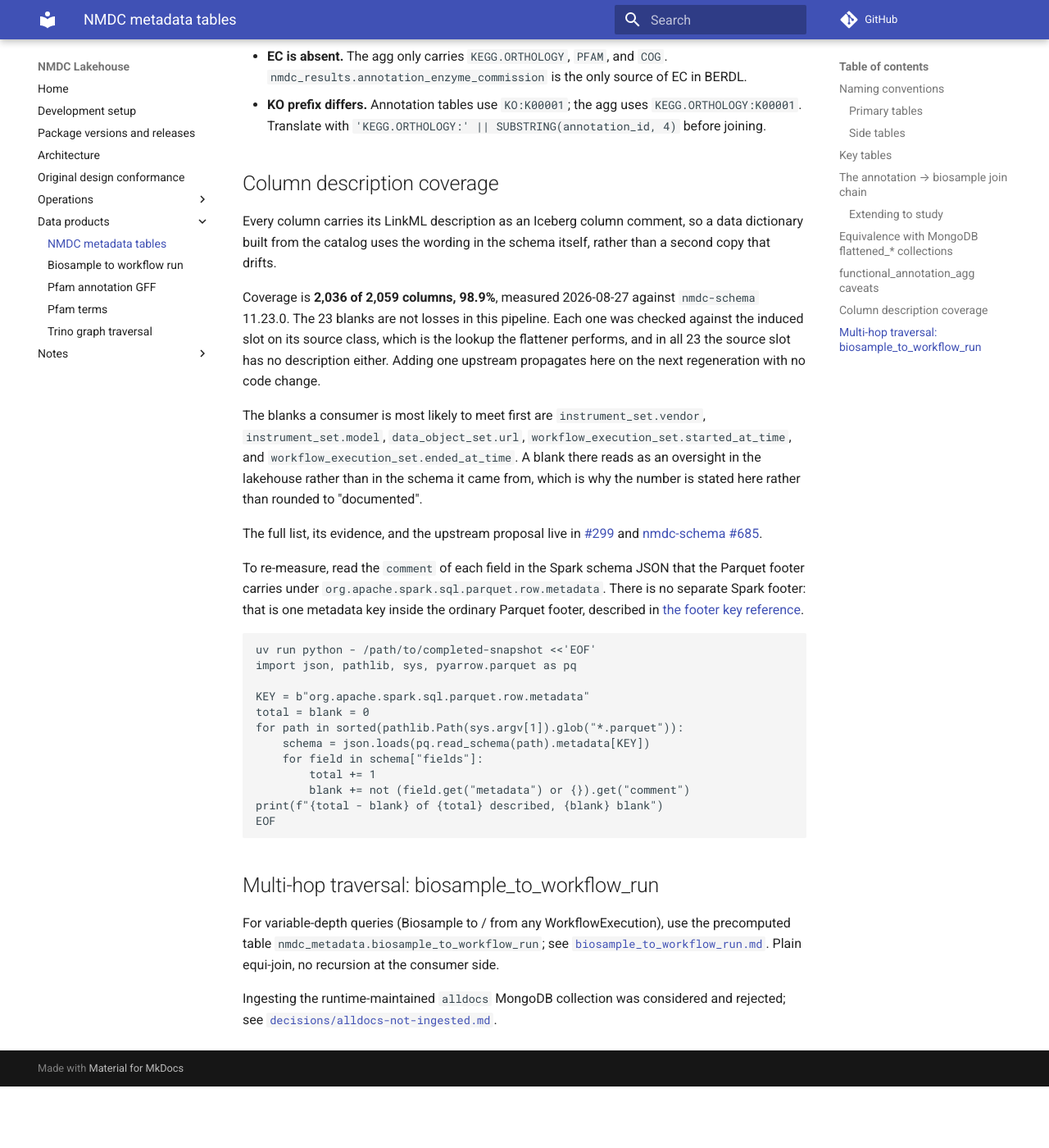
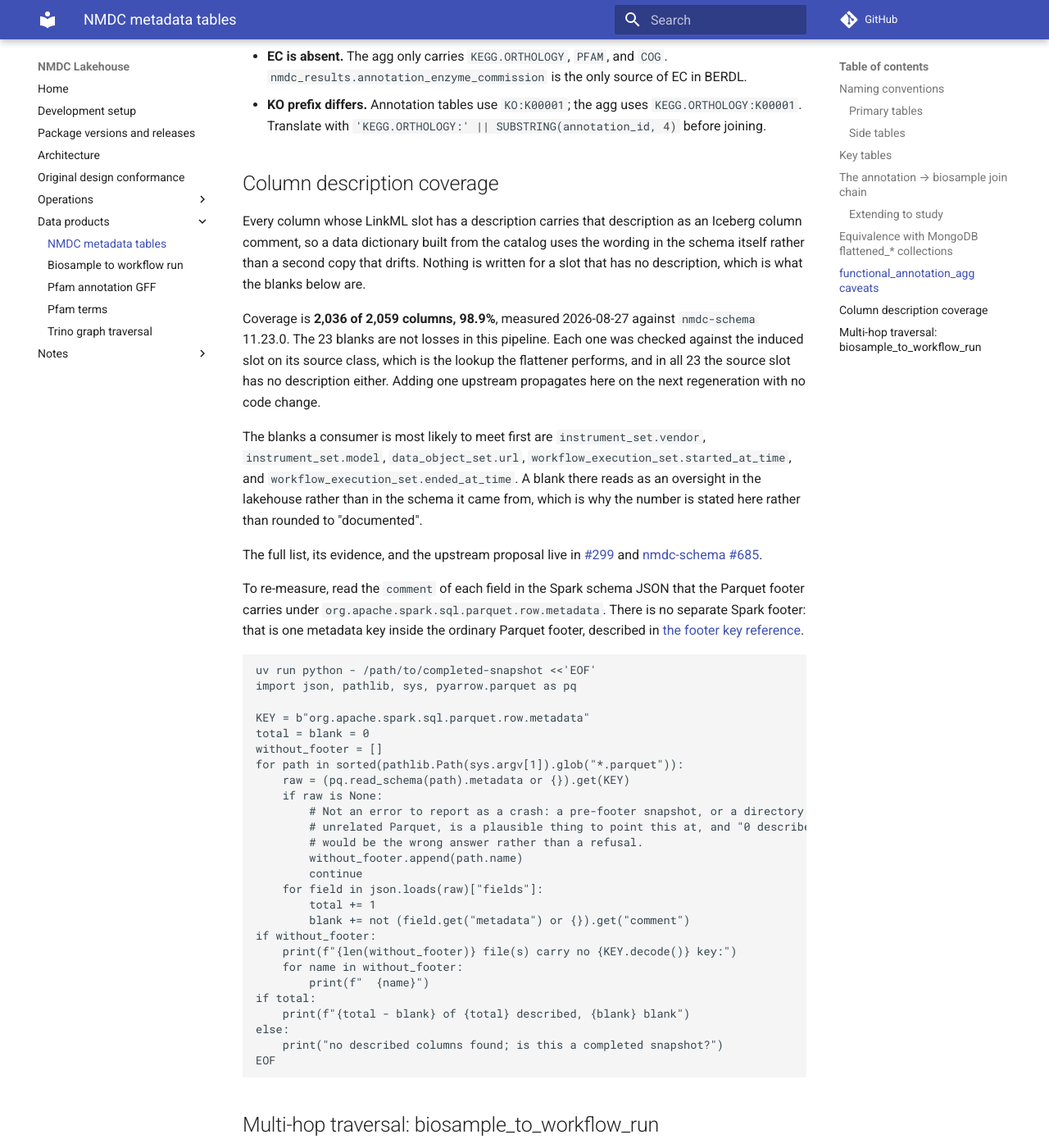
Before and after one commit to microbiomedata/nmdc-lakehouse, an MkDocs documentation site: the page built from docs/nmdc_metadata_tables.md, in a window 1280 px wide and 1400 px high, scrolled down 2886 px. Shown: the whole window at 82% size. Built offline with MkDocs 1.6.1 and Material for MkDocs 9.7.7, drawn with Linux system fonts in a browser that asks for light colours; comment, search, counter and statistics services are not loaded; before the commit the page ends 4211 px from its top, so only the background shows below that.

Commit message:
Stop the section claiming more coverage than it measures
"Every column carries its LinkML description" reads as 100%, two paragraphs
above the sentence saying 23 do not. What is true is narrower: every column
whose slot has a description carries it, and nothing is written for a slot that
has none, which is exactly what the blanks are.

The re-measure snippet raised a bare KeyError on any Parquet file without the
footer key, which is a plausible thing to point it at: a pre-footer snapshot, or
an unrelated directory. It now names the files that carry no key and says so,
and an empty result asks whether this is a completed snapshot rather than
reporting zero described columns, because zero is the wrong answer rather than a
refusal.

Verified by extracting the snippet from the document itself and running it
against three inputs: the real snapshot prints 2036 of 2059, a directory of
footer-less Parquet names the file, and an empty directory asks the question.

Co-Authored-By: Claude <noreply@anthropic.com>

````diff
--- a/docs/nmdc_metadata_tables.md
+++ b/docs/nmdc_metadata_tables.md
@@ -111,9 +111,10 @@ The Silver side tables cover the same ground under different names:
 
 ## Column description coverage
 
-Every column carries its LinkML description as an Iceberg column comment, so a
-data dictionary built from the catalog uses the wording in the schema itself,
-rather than a second copy that drifts.
+Every column whose LinkML slot has a description carries that description as an
+Iceberg column comment, so a data dictionary built from the catalog uses the
+wording in the schema itself rather than a second copy that drifts. Nothing is
+written for a slot that has no description, which is what the blanks below are.
 
 Coverage is **2,036 of 2,059 columns, 98.9%**, measured 2026-08-27 against
 `nmdc-schema` 11.23.0. The 23 blanks are not losses in this pipeline. Each one
@@ -147,12 +148,26 @@ import json, pathlib, sys, pyarrow.parquet as pq
 
 KEY = b"org.apache.spark.sql.parquet.row.metadata"
 total = blank = 0
+without_footer = []
 for path in sorted(pathlib.Path(sys.argv[1]).glob("*.parquet")):
-    schema = json.loads(pq.read_schema(path).metadata[KEY])
-    for field in schema["fields"]:
+    raw = (pq.read_schema(path).metadata or {}).get(KEY)
+    if raw is None:
+        # Not an error to report as a crash: a pre-footer snapshot, or a directory of
+        # unrelated Parquet, is a plausible thing to point this at, and "0 described"
+        # would be the wrong answer rather than a refusal.
+        without_footer.append(path.name)
+        continue
+    for field in json.loads(raw)["fields"]:
         total += 1
         blank += not (field.get("metadata") or {}).get("comment")
-print(f"{total - blank} of {total} described, {blank} blank")
+if without_footer:
+    print(f"{len(without_footer)} file(s) carry no {KEY.decode()} key:")
+    for name in without_footer:
+        print(f"  {name}")
+if total:
+    print(f"{total - blank} of {total} described, {blank} blank")
+else:
+    print("no described columns found; is this a completed snapshot?")
 EOF
 ```
 
````
